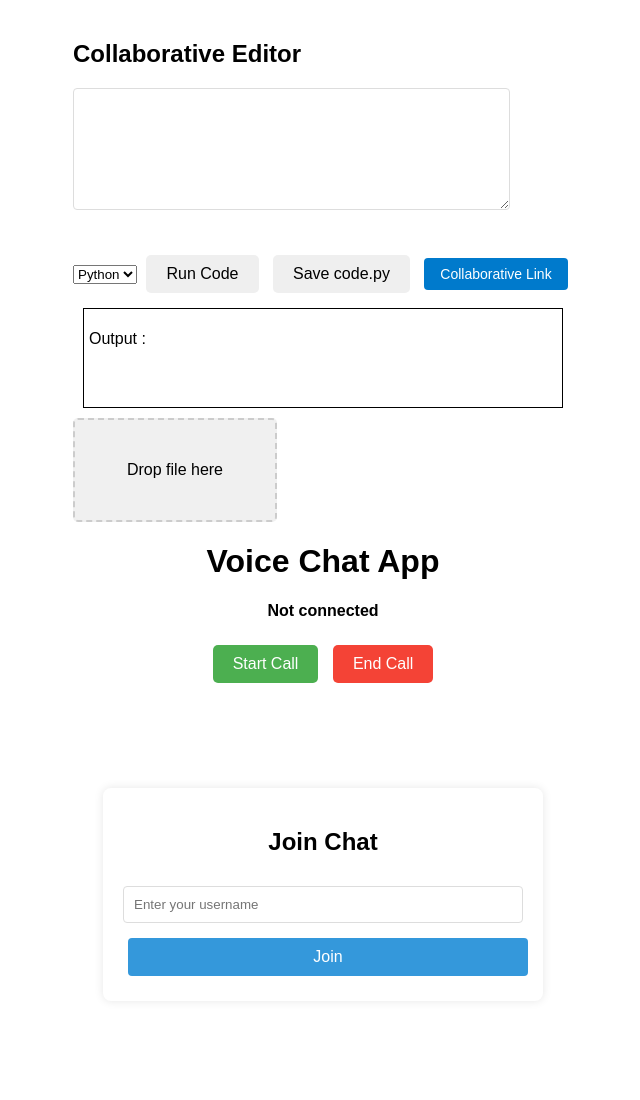
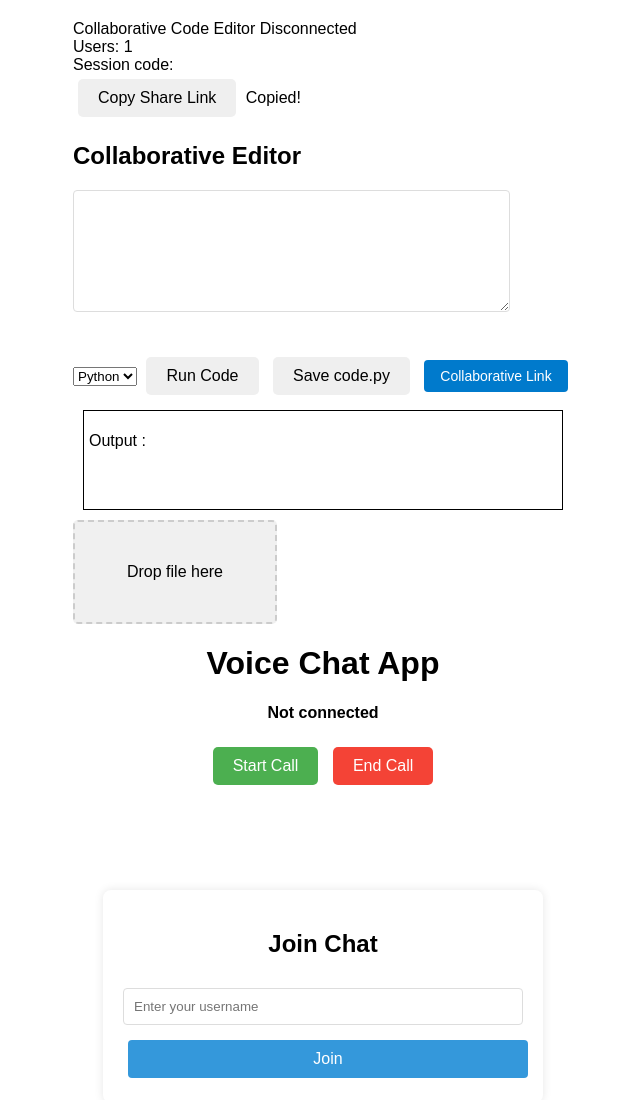
Before and after one commit to Meet0004/SoniVerse, a website: page public/editor.html in a window 1280 px wide. Shown: the top 1100 px of the page, without its empty margins (317-957 px from the left). Drawn offline with nearby package versions, Linux system fonts and the light colour scheme; no server answers.

Commit message:
added header thing

```diff
--- a/public/editor.html
+++ b/public/editor.html
@@ -8,6 +8,26 @@
     <link rel="stylesheet" href="/css/editor.css">
 </head>
 <body>
+    <div class="header">
+        <div>
+          <span>Collaborative Code Editor</span>
+          <span class="status disconnected" id="connection-status">Disconnected</span>
+        </div>
+        <div>
+          <span class="users-count" id="users-count">Users: 1</span>
+        </div>
+      </div>
+
+      <div class="session-info">
+        <div>
+          Session code: <span class="session-code" id="session-code"></span>
+        </div>
+        <div class="copy-container">
+          <button class="copy-link" id="copy-link">Copy Share Link</button>
+          <span class="copied" id="copied-message">Copied!</span>
+        </div>
+    </div>
+
     <h2>Collaborative Editor</h2>
     <textarea id="editor" rows="10" cols="50" class="code-editor"></textarea> <br><br>
     <br>
```
